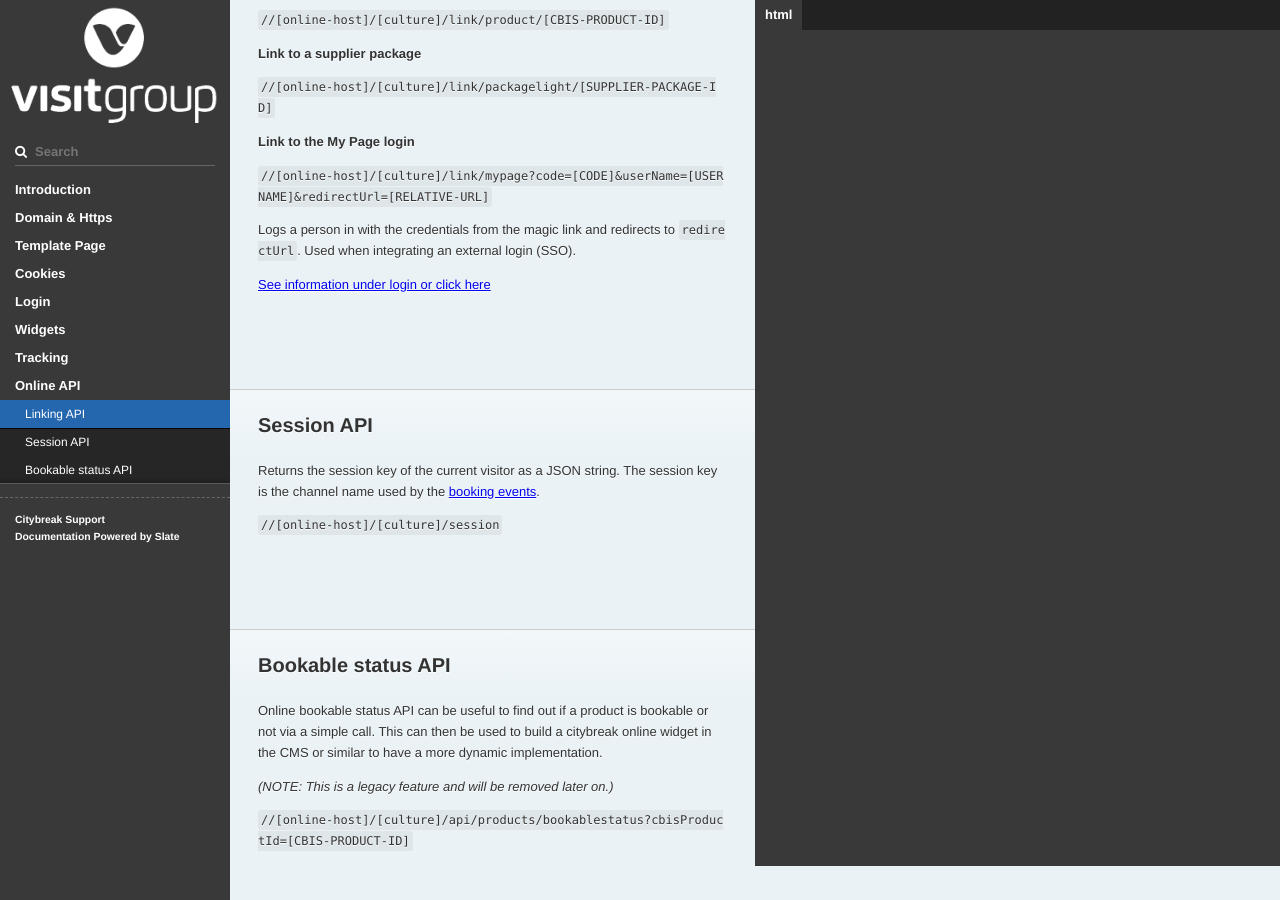
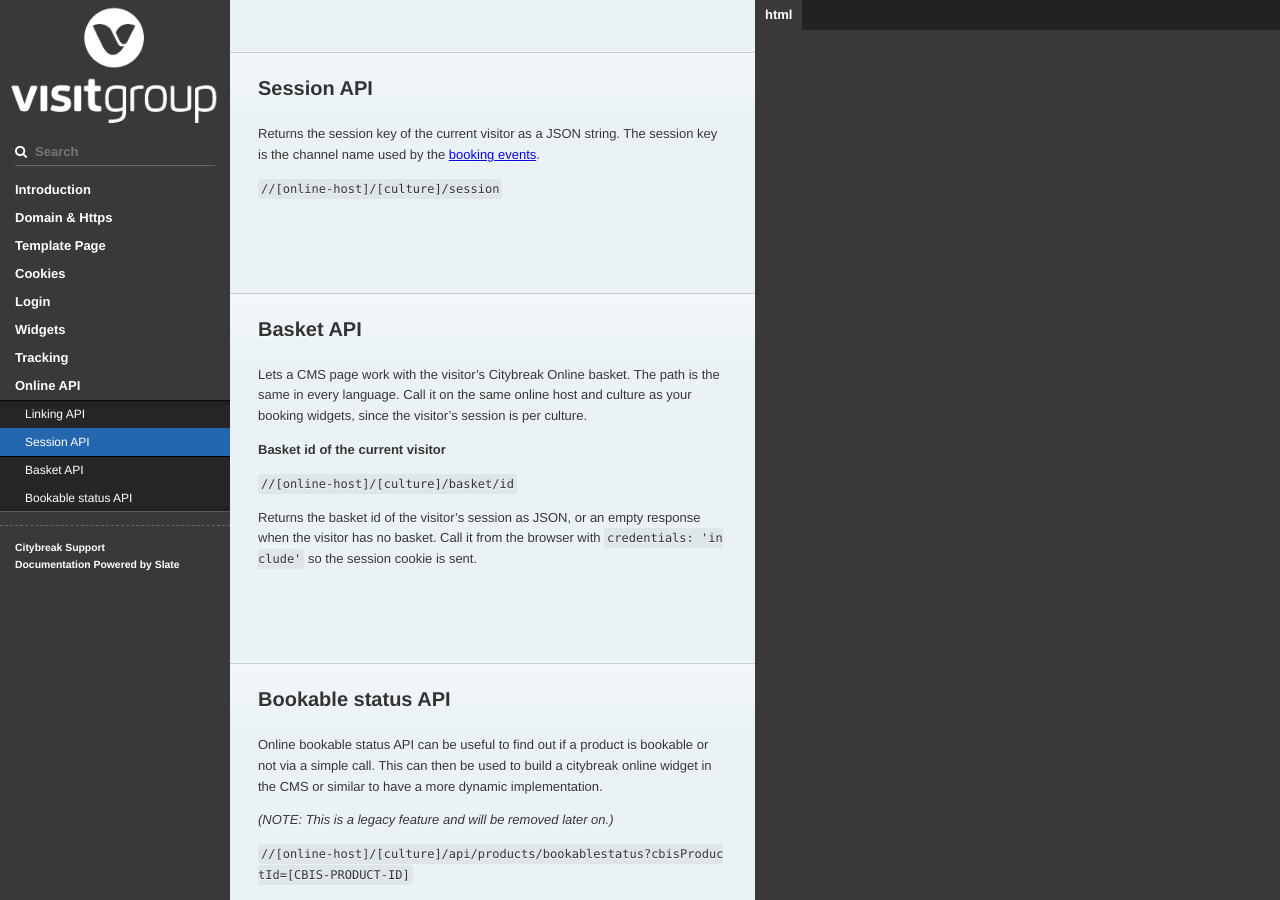
Before and after one commit to visit/citybreak-online-doc, a Jekyll site: the page built from index.md, in a window 1280 px wide and 900 px high, scrolled down 29498 px. Built offline with Jekyll 4.4.1, drawn with Linux system fonts in a browser that asks for light colours; our own code applies the rules of GitHub Pages for plain Markdown files; some of the changed text lies outside the part shown.

Commit message:
Document the basket id API and widget URL overrides (#20)

````diff
--- a/_includes/api.md
+++ b/_includes/api.md
@@ -36,6 +36,18 @@ Returns the session key of the current visitor as a JSON string. The session key
 //[online-host]/[culture]/session
 ``
 
+## Basket API
+
+Lets a CMS page work with the visitor's Citybreak Online basket. The path is the same in every language. Call it on the same online host and culture as your booking widgets, since the visitor's session is per culture.
+
+**Basket id of the current visitor**
+
+``
+//[online-host]/[culture]/basket/id
+``
+
+Returns the basket id of the visitor's session as JSON, or an empty response when the visitor has no basket. Call it from the browser with `credentials: 'include'` so the session cookie is sent.
+
 ## Bookable status API
 
 Online bookable status API  can be useful to find out if a product is bookable or not via a simple call.
--- a/_includes/widgets.md
+++ b/_includes/widgets.md
@@ -24,6 +24,13 @@ See the example for the specific widget you need below.
 - **Never** override the widget CSS manually, as the styling is controlled by the implementation.
 - Need to test widgets in a CMS test environment? Ensure the domain is properly set up in the CMS and test CB Online to avoid potential CORS issues.
   _(If you want to use custom CSS, it should be loaded using the `css` parameter and a URL pointing to your hosted stylesheet.)_
+
+**Token widgets and URL parameters:**
+The parameters listed for a token based widget are part of the token's configuration, set when our support team creates the token. If the token was created with overrides allowed, you can also set those parameters on the widget script URL, for example:
+
+```html
+<script async type="text/javascript" src="//[online-host]/[culture]/widget?token=[Unique Token ID]&cbisProductId=123456"></script>
+```
 
 ### Widget Types
 
````
Also changed, not shown: other parts of _includes/widgets.md (+0 -5 lines).
